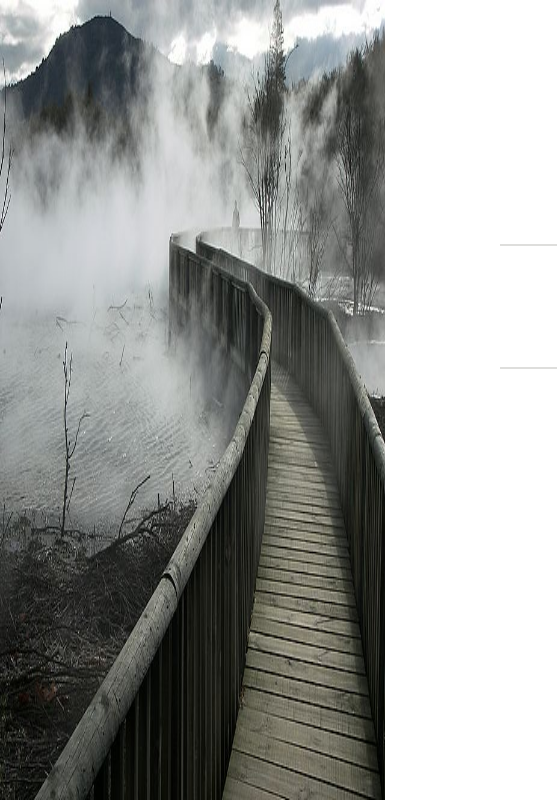
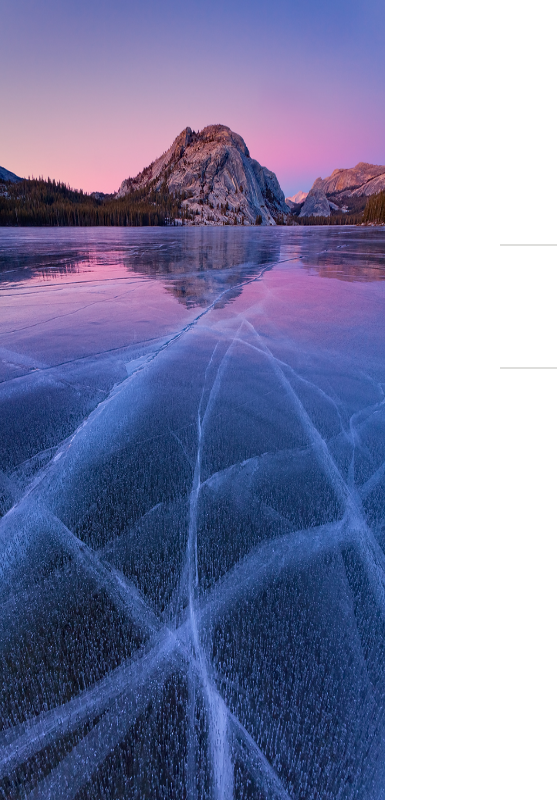
Before and after one commit to softvar/new-site-engine, a plain HTML site: page content/index.html in a window 1280 px wide. Shown: the full height of the page, 0-557 px from the left. Drawn offline with Linux system fonts and the light colour scheme.

Commit message:
added random image on load

```diff
--- a/content/index.html
+++ b/content/index.html
@@ -16,14 +16,23 @@
     <link href="media/font-awesome/css/font-awesome.min.css" rel="stylesheet">
 
   </head>
-
+  <script src="media/js/libs/jquery.min.js"></script>
+  <script>
+    // Returns a random number between min (inclusive) and max (exclusive)
+    function getRandomArbitrary(min, max) {
+      return Math.random() * (max - min) + min;
+    }
+    // Currently I have a set of 4 HD Nature Wallpapers
+    var i = getRandomArbitrary(1,3).toFixed(0),
+        el = '<img src="media/img/nature' + i + '.jpg" width="385" height=100% />';
+  </script>
   <body>
 
     <div id="wrapper">
 
       <!-- Sidebar -->
       <div id="sidebar-wrapper">
-      <img src="media/img/cloud1.jpg" width="385" height=100%></img>
+      <!-- <img src="media/img/cloud1.jpg" width="385" height=100%></img> -->
 
       </div>
 
@@ -75,10 +84,10 @@
 
     <!-- Bootstrap core JavaScript -->
     <!-- Placed at the end of the document so the pages load faster -->
-    <script src="media/js/libs/jquery.min.js"></script>
     <script src="media/js/libs/bootstrap.js"></script>
     <!-- Put this into a custom JavaScript file to make things more organized -->
     <script>
+    $('#sidebar-wrapper').prepend(el);
     $("#menu-toggle").click(function(e) {
         e.preventDefault();
         $("#wrapper").toggleClass("active");
```
Also changed, not shown: content/media/img/nature1.jpg (added), content/media/img/nature2.jpg (added), content/media/img/nature3.jpg (added).
